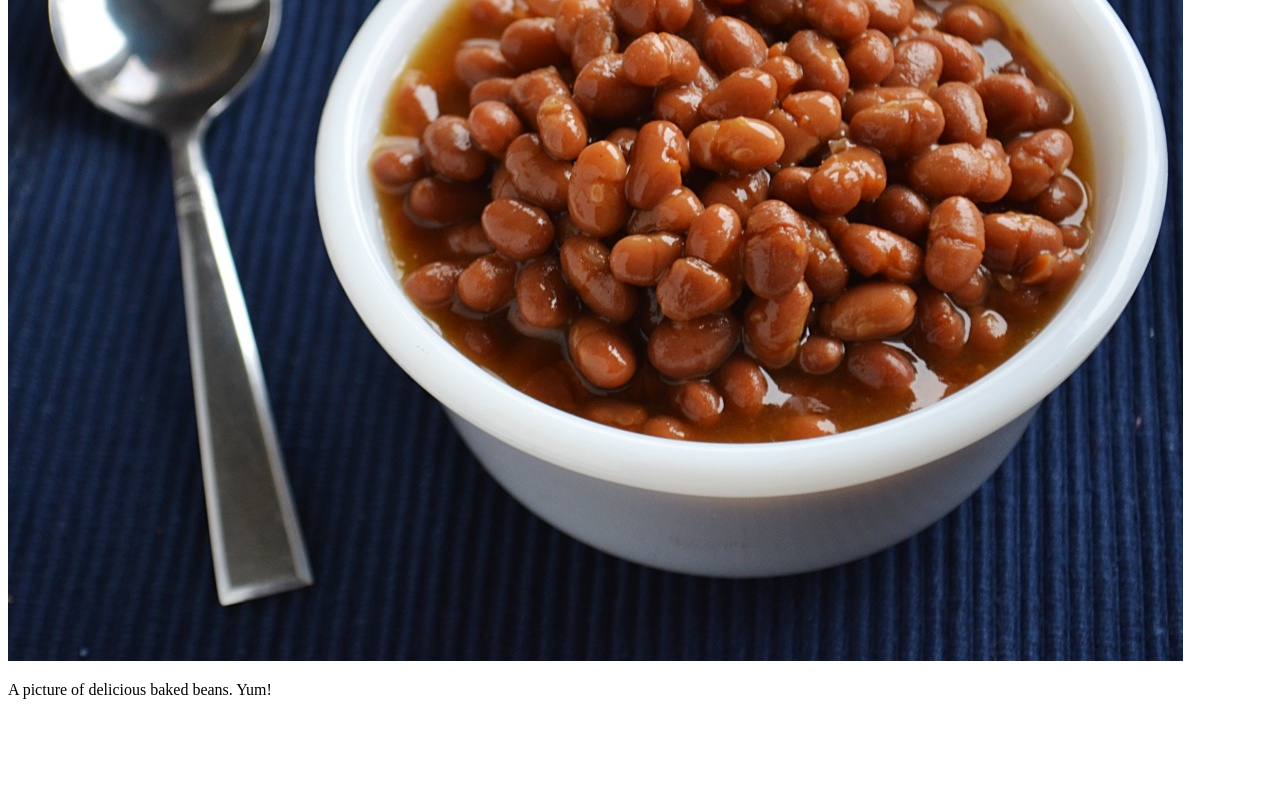
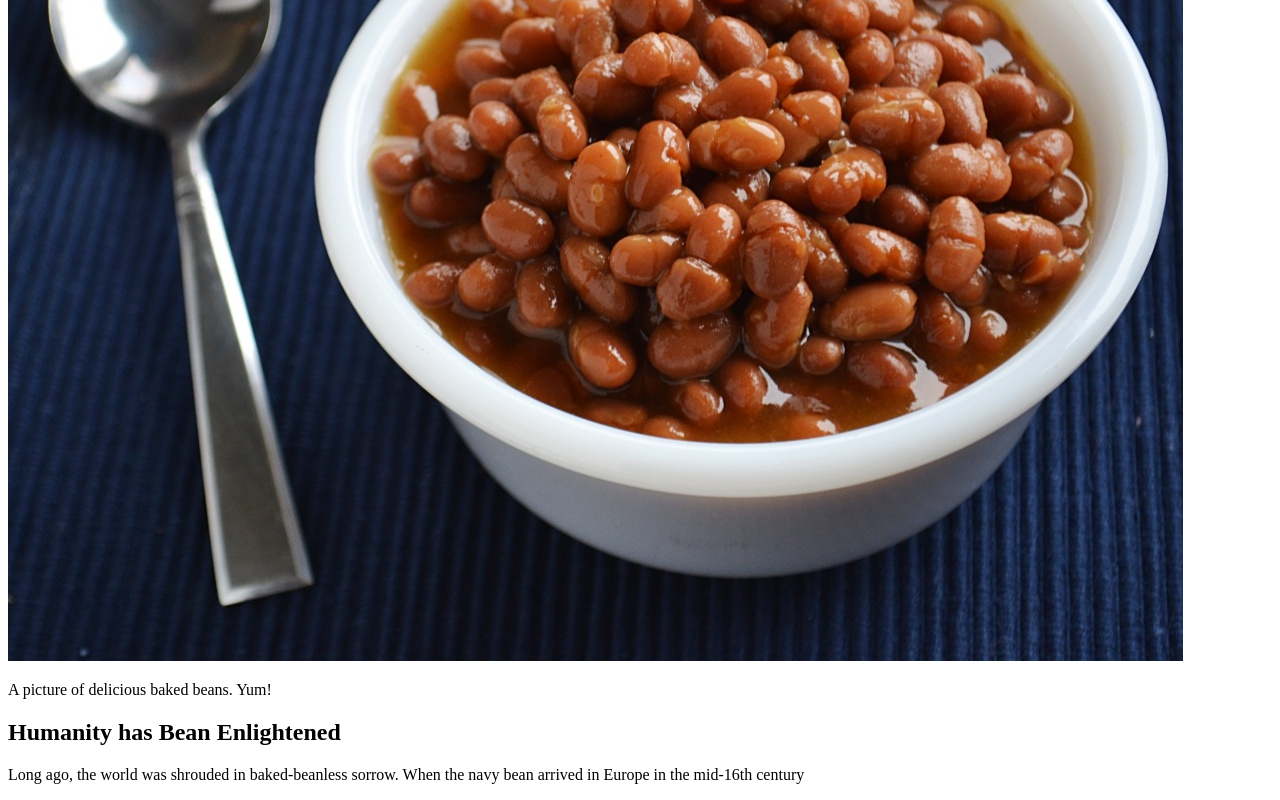
Before and after one commit to agoldfreelance/tribute-page, a plain HTML site: page index.html in a window 1280 px wide. Shown: the part 320-1120 px from the top of the page. Before the commit the page ends 1035 px from the top, so only its background shows below. Drawn offline with Linux system fonts and the light colour scheme.

Commit message:
Started to add info text. Needs more clever bean puns.

```diff
--- a/index.html
+++ b/index.html
@@ -3,15 +3,20 @@
 <main id="main">
  <head>
    <link rel="stylesheet" href="styles.css">
-   <title id="title">Tribute to Baked Beans</title>
+   <title>Tribute to Baked Beans</title>
    <script src="https://cdn.freecodecamp.org/testable-projects-fcc/v1/bundle.js"></script>
  </head>
  <body>
-   <h1>Baked Beans</h1>
+   <h1 id="title">Baked Beans</h1>
    <div id="img-div">
      <img id="image" src="baked-beans.jpg" alt="A picture of delicious baked beans.">
      <p id="img-caption">A picture of delicious baked beans. Yum!</p>
    </div>
+   <div id="tribute-info">
+     <h2>Humanity has Bean Enlightened</h2>
+     <p>Long ago, the world was shrouded in baked-beanless sorrow. When the navy
+       bean arrived in Europe in the mid-16th century
+   </div>
 
 </main>
 </html>
```
